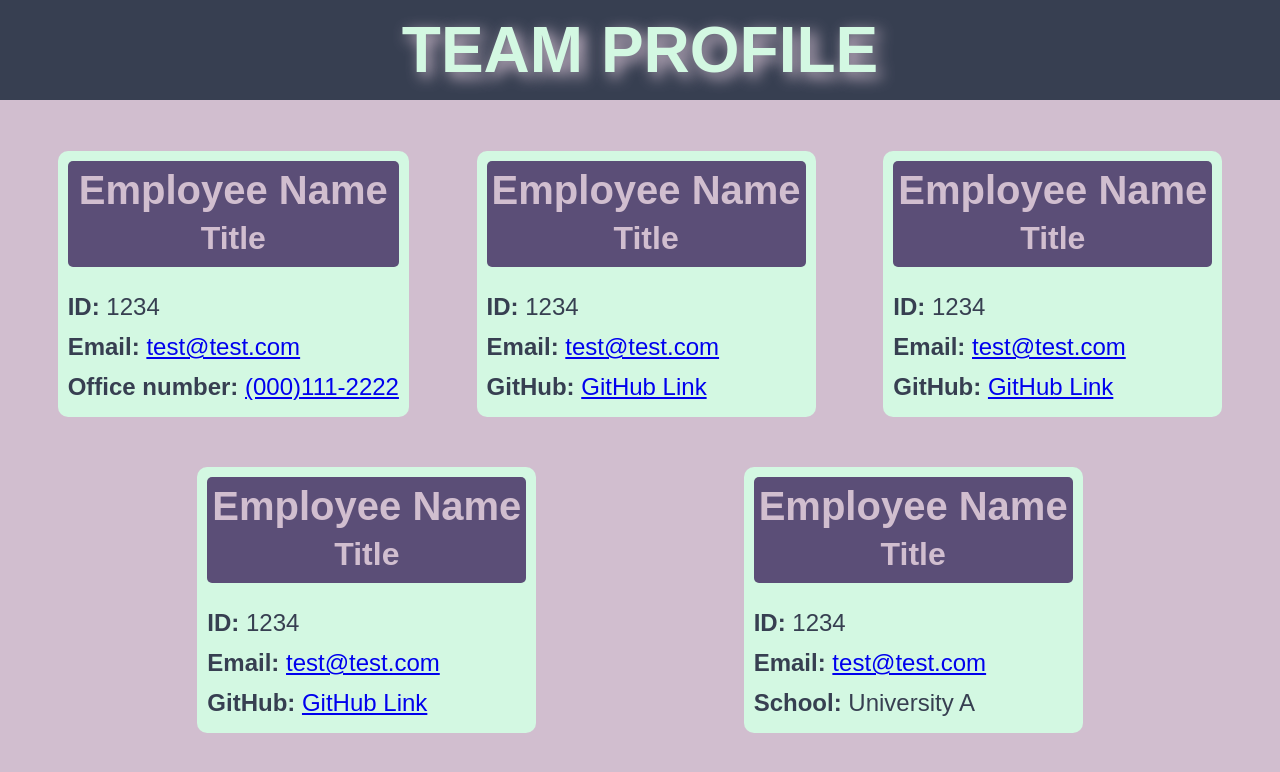
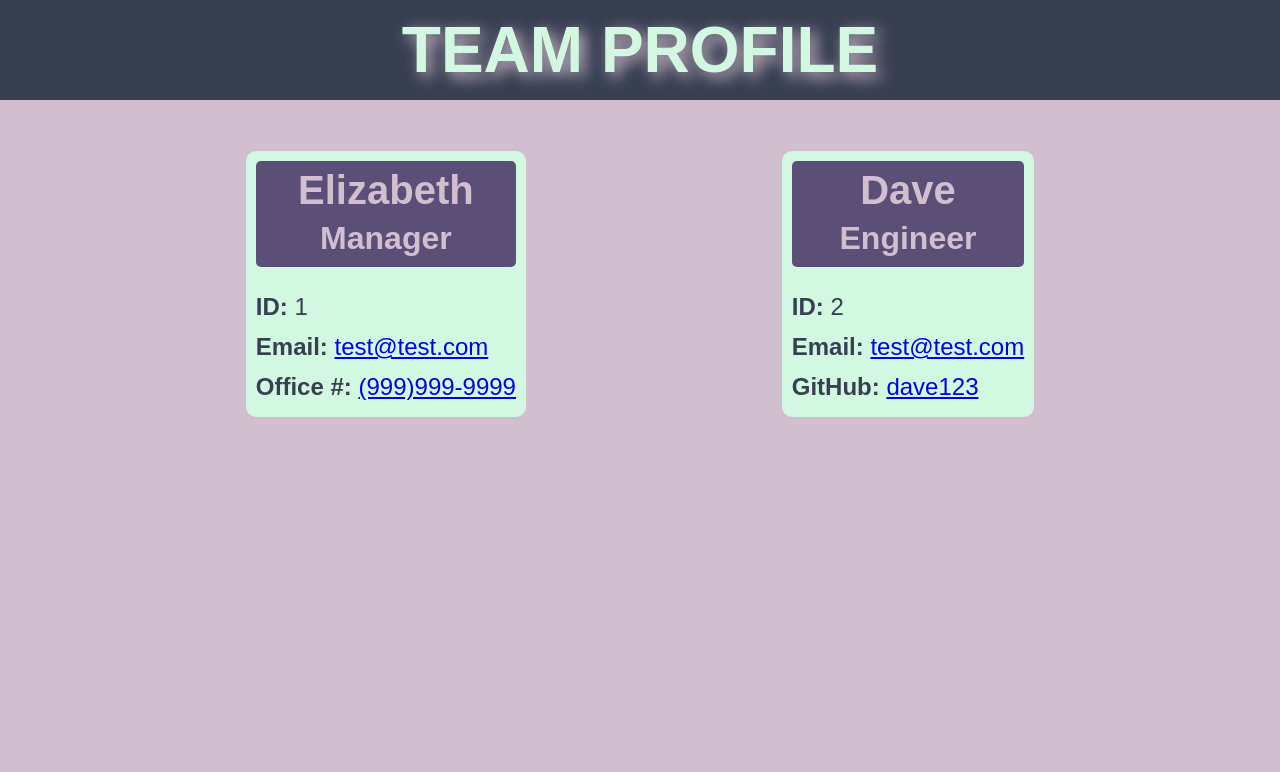
Before and after one commit to emangano2816/team_profile_generator, a website: page dist/index.html in a window 1280 px wide. Drawn offline with Linux system fonts and the light colour scheme; a web font is replaced by a local one.

Commit message:
Sample file generated by application.

```diff
--- a/dist/index.html
+++ b/dist/index.html
@@ -1,3 +1,4 @@
+
     <!DOCTYPE html>
     <html lang="en">
     <head>
@@ -21,63 +22,28 @@
     </header>
 
     <main class='main'>
+
+    <!--dynamic code goes here-->
     <div class='employee'>
                 <div class='employee-header'>
-                <h2 class='name'>Employee Name</h2>
-                <h3 class='title'>Title</h3>
+                    <h2 class='name'>Elizabeth</h2>
+                    <h3 class='title'>Manager</h3>
                 </div>
                 <div class='employee-info'>
-                <p><strong>ID: </strong>1234</p>
+                    <p><strong>ID: </strong>1</p>
                     <p><strong>Email: </strong><a href="mailto:test@test.com">test@test.com</a></p>
-                <p><strong>Office number: </strong> <a href="tel:1234567890">(000)111-2222</a></p>
+                    <p><strong>Office #: </strong> <a href="tel:(999)999-9999">(999)999-9999</a></p>
                 </div>
             </div>
-
 <div class='employee'>
                 <div class='employee-header'>
-                <h2 class='name'>Employee Name</h2>
-                <h3 class='title'>Title</h3>
+                    <h2 class='name'>Dave</h2>
+                    <h3 class='title'>Engineer</h3>
                 </div>
                 <div class='employee-info'>
-                <p><strong>ID: </strong>1234</p>
+                    <p><strong>ID: </strong>2</p>
                     <p><strong>Email: </strong><a href="mailto:test@test.com">test@test.com</a></p>
-                <p><strong>GitHub: </strong> <a href="https://github.com/user">GitHub Link</a></p>
-            </div>
-        </div>
-
-        <div class='employee'>
-            <div class='employee-header'>
-                <h2 class='name'>Employee Name</h2>
-                <h3 class='title'>Title</h3>
-            </div>
-            <div class='employee-info'>
-                <p><strong>ID: </strong>1234</p>
-                <p><strong>Email: </strong><a href="mailto:test@test.com">test@test.com</a></p>
-                <p><strong>GitHub: </strong> <a href="https://github.com/user">GitHub Link</a></p>
-            </div>
-        </div>
-
-        <div class='employee'>
-            <div class='employee-header'>
-                <h2 class='name'>Employee Name</h2>
-                <h3 class='title'>Title</h3>
-            </div>
-            <div class='employee-info'>
-                <p><strong>ID: </strong>1234</p>
-                <p><strong>Email: </strong><a href="mailto:test@test.com">test@test.com</a></p>
-                <p><strong>GitHub: </strong> <a href="https://github.com/user">GitHub Link</a></p>
-            </div>
-        </div>
-
-        <div class='employee'>
-            <div class='employee-header'>
-                <h2 class='name'>Employee Name</h2>
-                <h3 class='title'>Title</h3>
-            </div>
-            <div class='employee-info'>
-                <p><strong>ID: </strong>1234</p>
-                <p><strong>Email: </strong><a href="mailto:test@test.com">test@test.com</a></p>
-                <p><strong>School: </strong> University A</p>
+                    <p><strong>GitHub: </strong> <a href="https://github.com/dave123" target="_blank" rel="noreferrer noopener" >dave123</a></p>
                 </div>
             </div>
 
```
Lines whose indentation alone changed are shown as unchanged.
